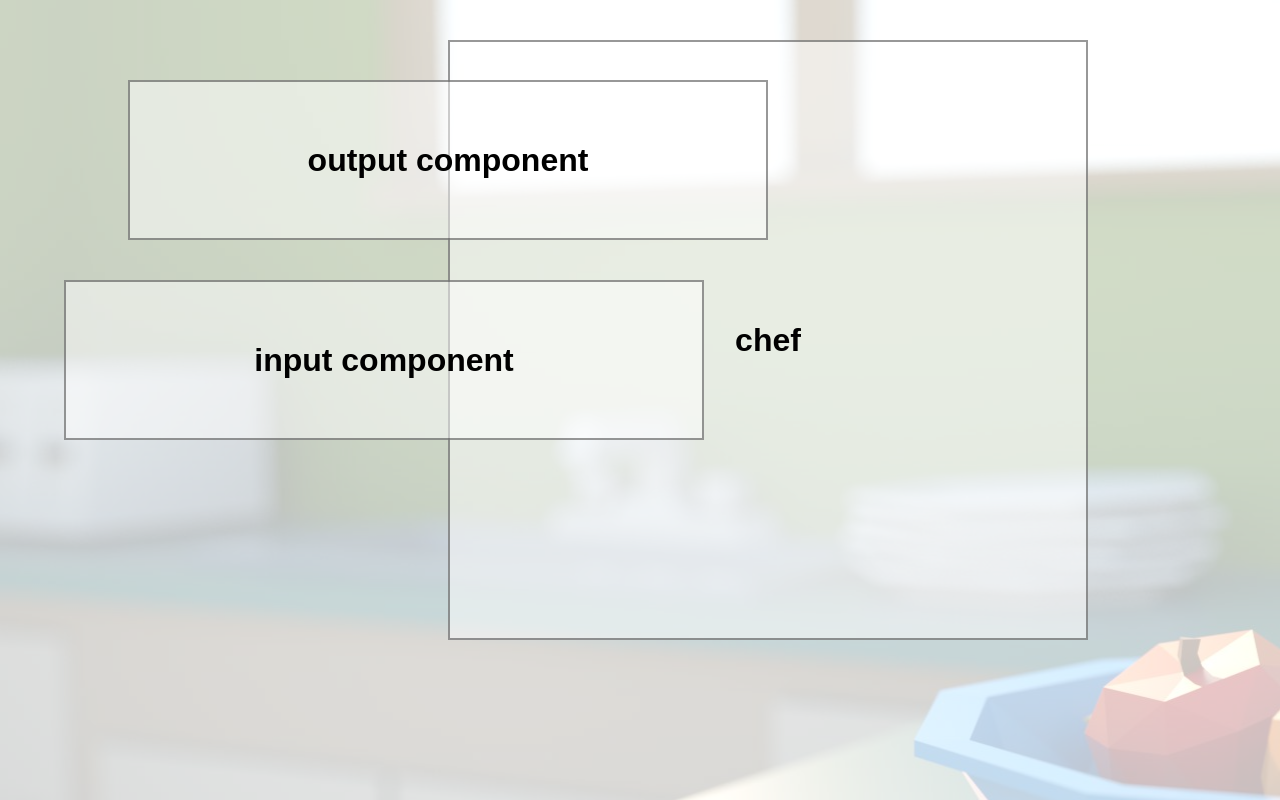
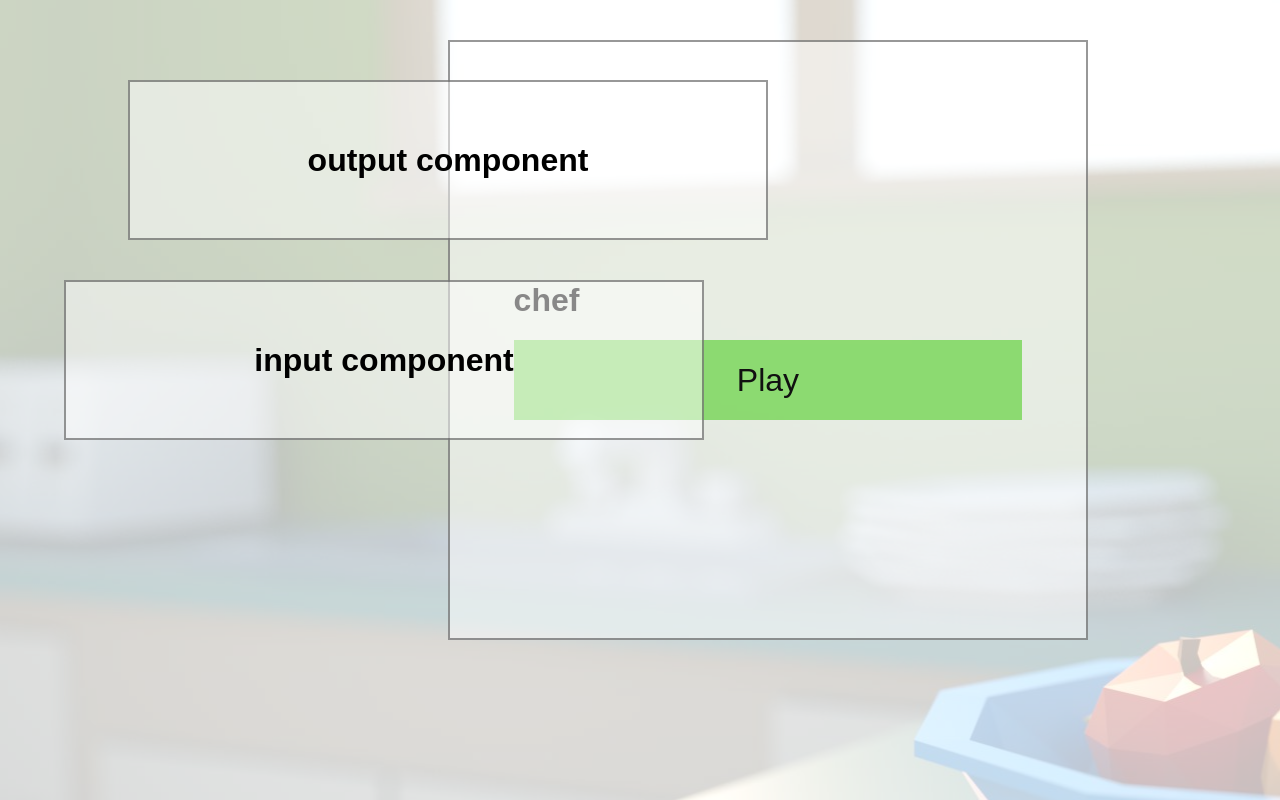
Before and after one commit to g1eb/ramz-prototype, a React (Create React App) app: page / in a window 1280 px wide. Both pictures are taken after a click on the element "I agree". Built offline with nearby package versions, Linux system fonts and the light colour scheme.

Commit message:
Added interactivity to the chef component.

```diff
--- a/src/components/Chef.js
+++ b/src/components/Chef.js
@@ -3,13 +3,42 @@ import React from 'react'
 import '../styles/chef.css'
 
 class Chef extends React.Component {
+
+  constructor(props) {
+    super(props)
+
+    this.state = {
+      'animate': false,
+    }
+  }
+
+  getView() {
+    if ( this.props.isCooking ) {
+      return <h1>Animation</h1>
+    } else {
+      return (
+        <div className='container'>
+          <h1>chef</h1>
+          <div className='btn' onClick={this.props.cook}>
+            Play
+          </div>
+        </div>
+      )
+    }
+  }
+
   render() {
     return (
       <div className='chef'>
-        <h1>chef</h1>
+        {this.getView()}
       </div>
     )
   }
 }
 
+Chef.defaultProps = {
+  isCooking: false,
+  cook: undefined,
+}
+
 export default Chef
--- a/src/styles/chef.scss
+++ b/src/styles/chef.scss
@@ -9,4 +9,31 @@
   height: 75vh;
   background: rgba(255, 255, 255, 0.5);
   border: 2px solid rgba(51, 51, 51, 0.5);
+
+  .container {
+    display: flex;
+    flex-direction: column;
+    justify-content: space-between;
+    width: 80%;
+    color: #111;
+
+    .btn {
+      height: auto;
+      line-height: 2.5em;
+      font-size: 2em;
+      text-align: center;
+      border-radius: 0;
+      border: none;
+      outline: none;
+      cursor: pointer;
+      background-color: transparent;
+      background-color: rgba(50, 200, 0, 0.5);
+      transition: all 0.25s ease-out;
+    }
+    .btn:active,
+    .btn:focus,
+    .btn:hover {
+      opacity: 0.5;
+    }
+  }
 }
```
